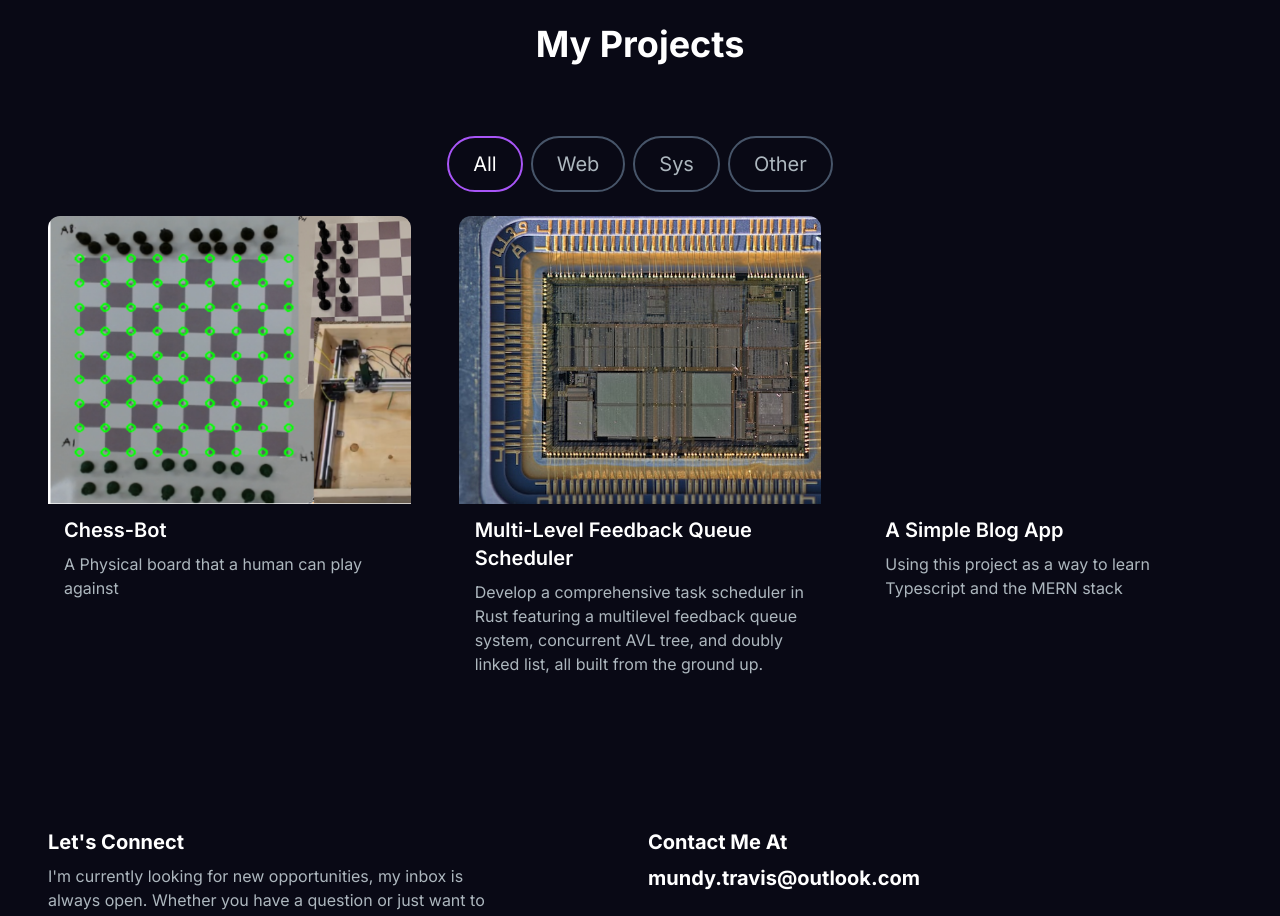
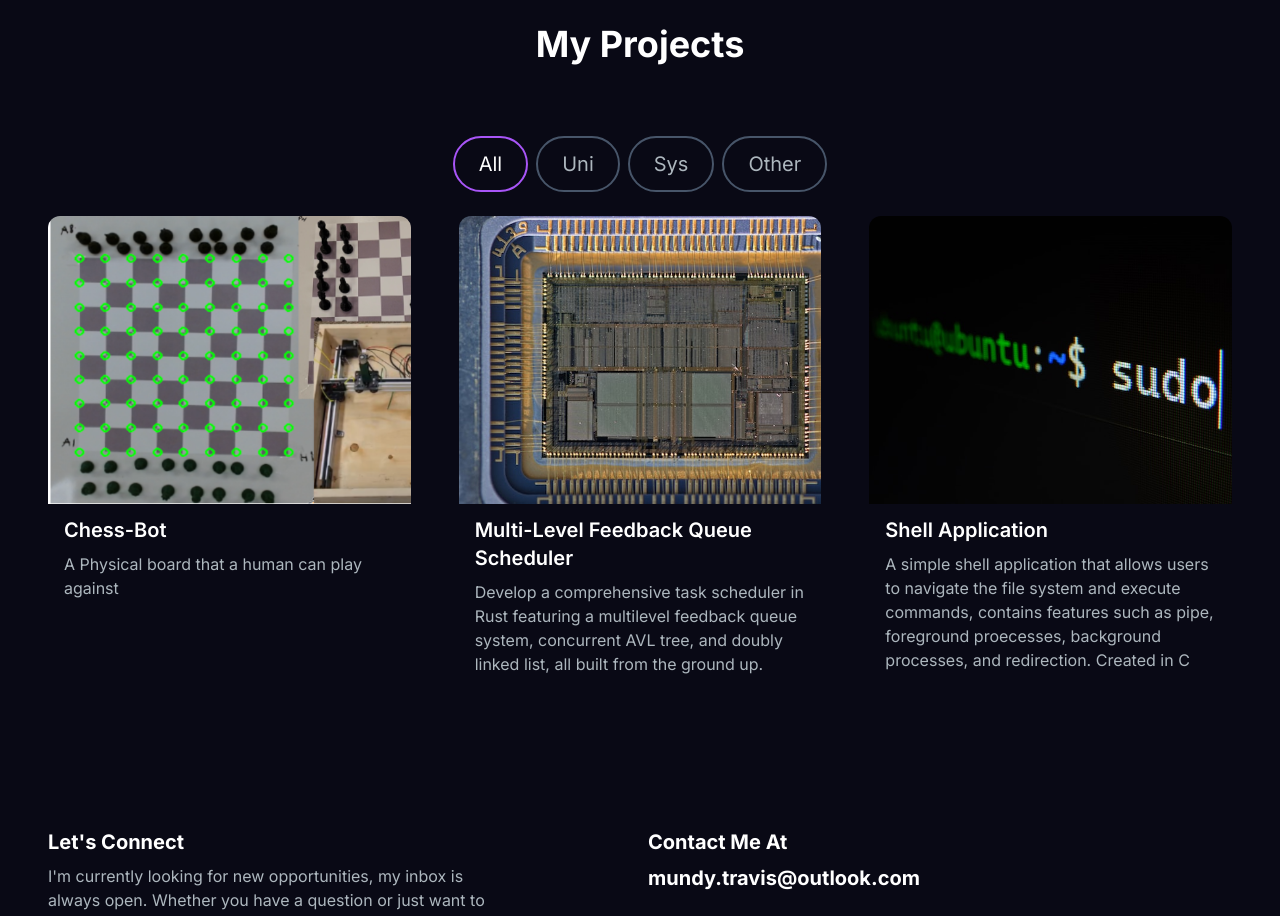
Before and after one commit to tmundz/portfolio, a Next.js app: page / in a window 1280 px wide. Shown: the part 1300-2216 px from the top of the page. Built offline with nearby package versions, Linux system fonts and the light colour scheme.

Commit message:
add basic shell.jpg to projects section

```diff
--- a/src/app/components/ProjectsSection.jsx
+++ b/src/app/components/ProjectsSection.jsx
@@ -10,7 +10,7 @@ const projectsData = [
     title: "Chess-Bot",
     description: "A Physical board that a human can play against",
     image: "/images/projects/chess.png",
-    tag: ["All", "Other"],
+    tag: ["All", "Uni", "Other"],
     gitUrl: "https://github.com/tmundz/KingGizzard",
     previewUrl: "/",
   },
@@ -25,10 +25,10 @@ const projectsData = [
   },
   {
     id: 3,
-    title: "A Simple Blog App",
-    description: "Using this project as a way to learn Typescript and the MERN stack",
-    image: "",
-    tag: ["All", "Web"],
+    title: "Shell Application",
+    description: "A simple shell application that allows users to navigate the file system and execute commands, contains features such as pipe, foreground proecesses, background processes, and redirection. Created in C",
+    image: "/images/projects/shell.jpg",
+    tag: ["All", "Sys", "Uni"],
     gitUrl: "/",
     previewUrl: "/",
   },
@@ -65,8 +65,8 @@ const ProjectsSection = () => {
         />
         <ProjectTag
           onClick={handleTagChange}
-          name="Web"
-          isSelected={tag === "Web"}
+          name="Uni"
+          isSelected={tag === "Uni"}
         />
         <ProjectTag
           onClick={handleTagChange}
```
Also changed, not shown: public/images/projects/shell.jpg (added).
